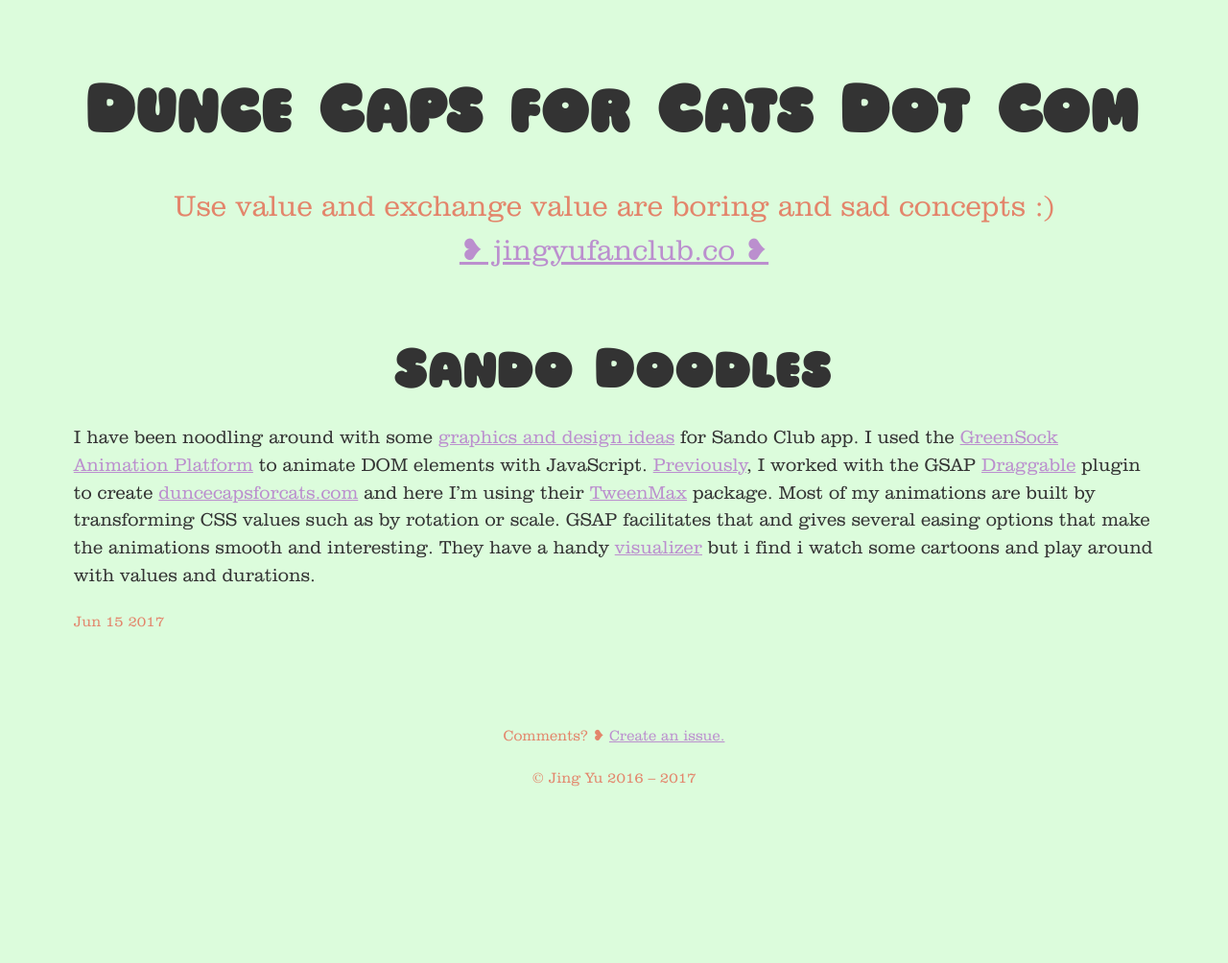
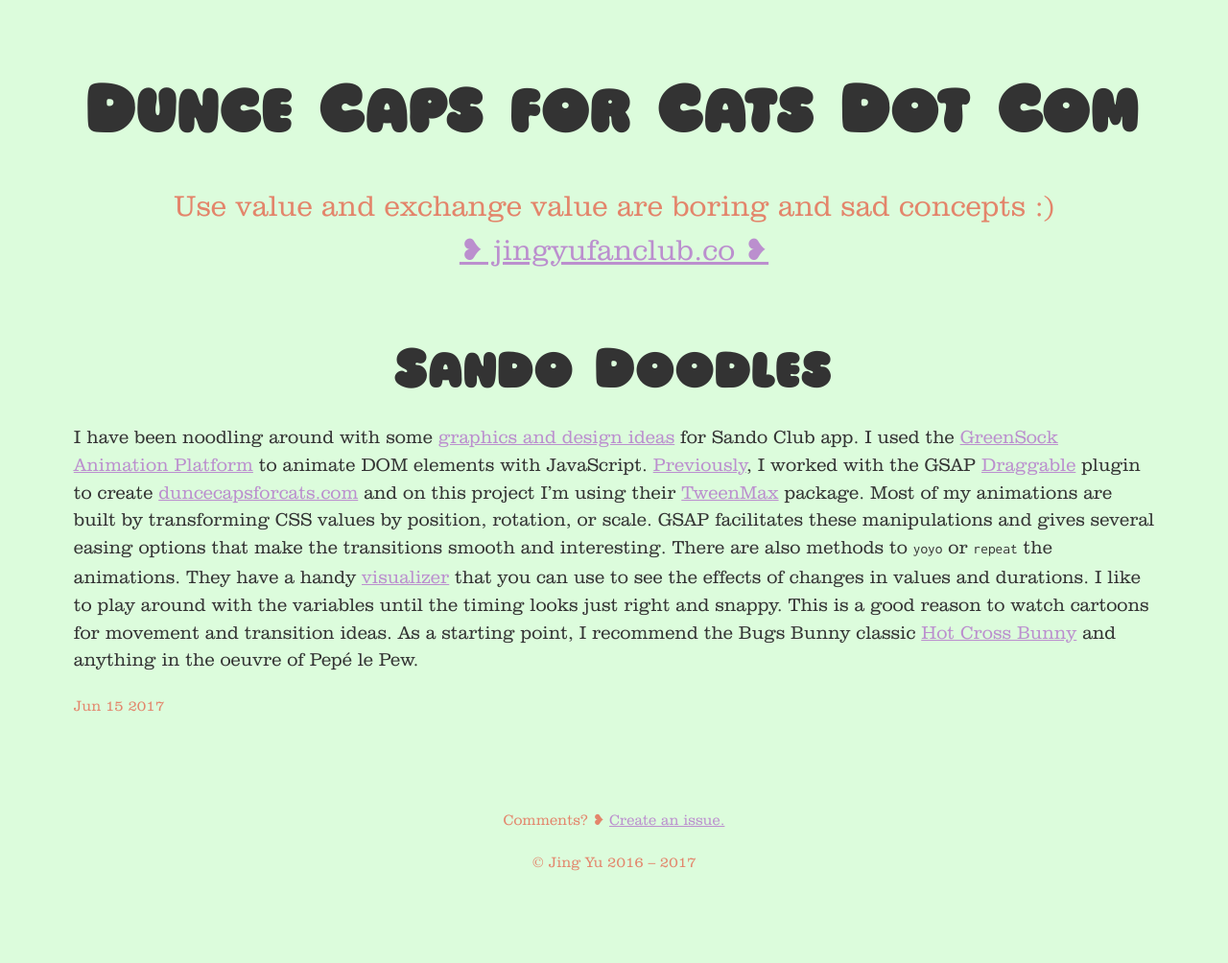
Before and after one commit to jingyufanclub/bloggo, a Jekyll site: the page built from _posts/2017-06-15-sando-doodles.md, in a window 1280 px wide. Shown: the whole page at 96% size. Built offline with Jekyll 4.4.1, drawn with Linux system fonts in a browser that asks for light colours; before the commit the page ends 916 px from its top, so only the background shows below that.

Commit message:
post new post

```diff
--- a/_posts/2017-06-15-sando-doodles.md
+++ b/_posts/2017-06-15-sando-doodles.md
@@ -2,5 +2,4 @@
 layout: post
 title: Sando Doodles
 ---
-I have been noodling around with some [graphics and design ideas](http://jingyufanclub.co/sando-doodles/) for Sando Club app. I used the [GreenSock Animation Platform](https://greensock.com/) to animate DOM elements with JavaScript. [Previously](http://jingyufanclub.co/blog/a-variety-of-hats/), I worked with the GSAP [Draggable](https://greensock.com/draggable)  plugin to create [duncecapsforcats.com](http://duncecapsforcats.com/) and here I'm using their [TweenMax](https://greensock.com/tweenmax) package. Most of my animations are built by transforming CSS values such as by rotation or scale. GSAP facilitates that and gives several easing options that make the animations smooth and interesting. They have a handy  [visualizer](https://greensock.com/ease-visualizer)
-but i find i watch some cartoons and play around with values and durations.
+I have been noodling around with some [graphics and design ideas](http://jingyufanclub.co/sando-doodles/) for Sando Club app. I used the [GreenSock Animation Platform](https://greensock.com/) to animate DOM elements with JavaScript. [Previously](http://jingyufanclub.co/blog/a-variety-of-hats/), I worked with the GSAP [Draggable](https://greensock.com/draggable)  plugin to create [duncecapsforcats.com](http://duncecapsforcats.com/) and on this project I'm using their [TweenMax](https://greensock.com/tweenmax) package. Most of my animations are built by transforming CSS values by position, rotation, or scale. GSAP facilitates these manipulations and gives several easing options that make the transitions smooth and interesting. There are also methods to `yoyo` or `repeat` the animations. They have a handy  [visualizer](https://greensock.com/ease-visualizer) that you can use to see the effects of changes in values and durations. I like to play around with the variables until the timing looks just right and snappy. This is a good reason to watch cartoons for movement and transition ideas. As a starting point, I recommend the Bugs Bunny classic [Hot Cross Bunny](http://www.dailymotion.com/video/x2ppnfw) and anything in the oeuvre of Pepé le Pew.
```
